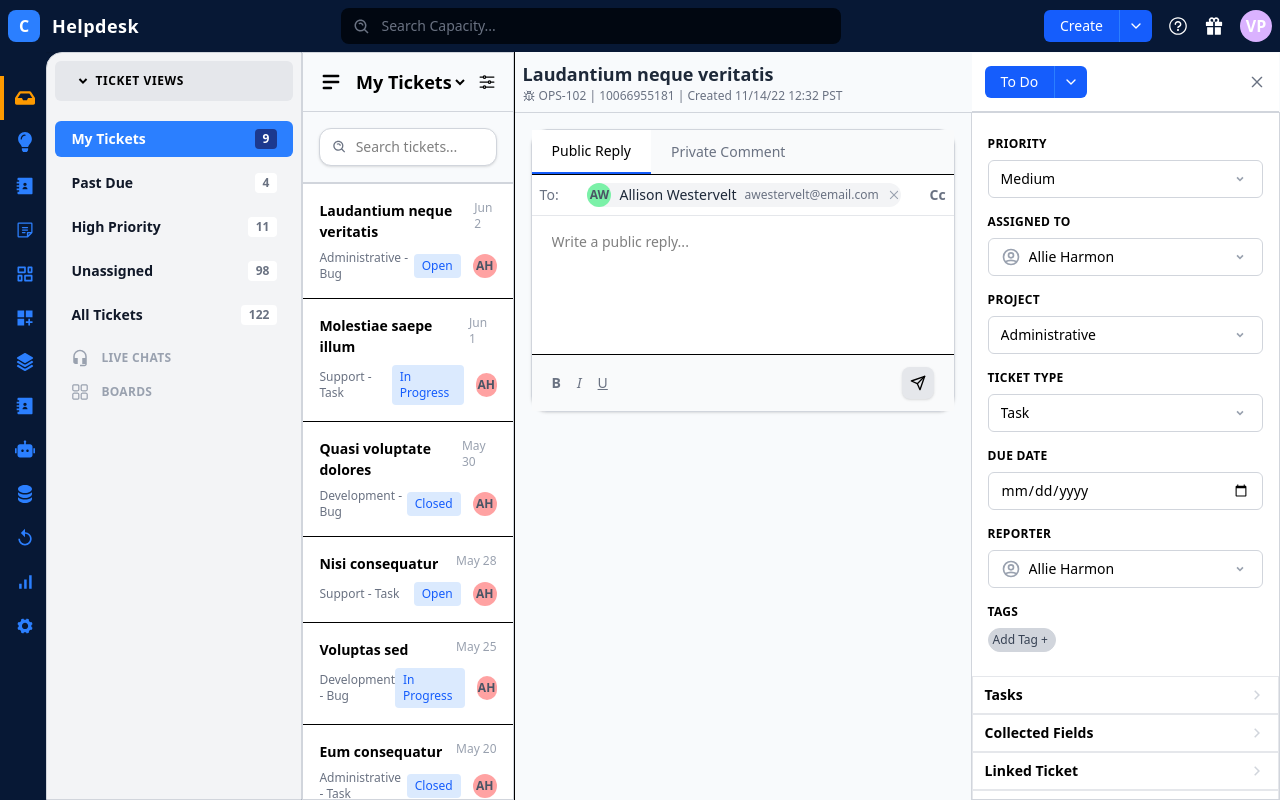
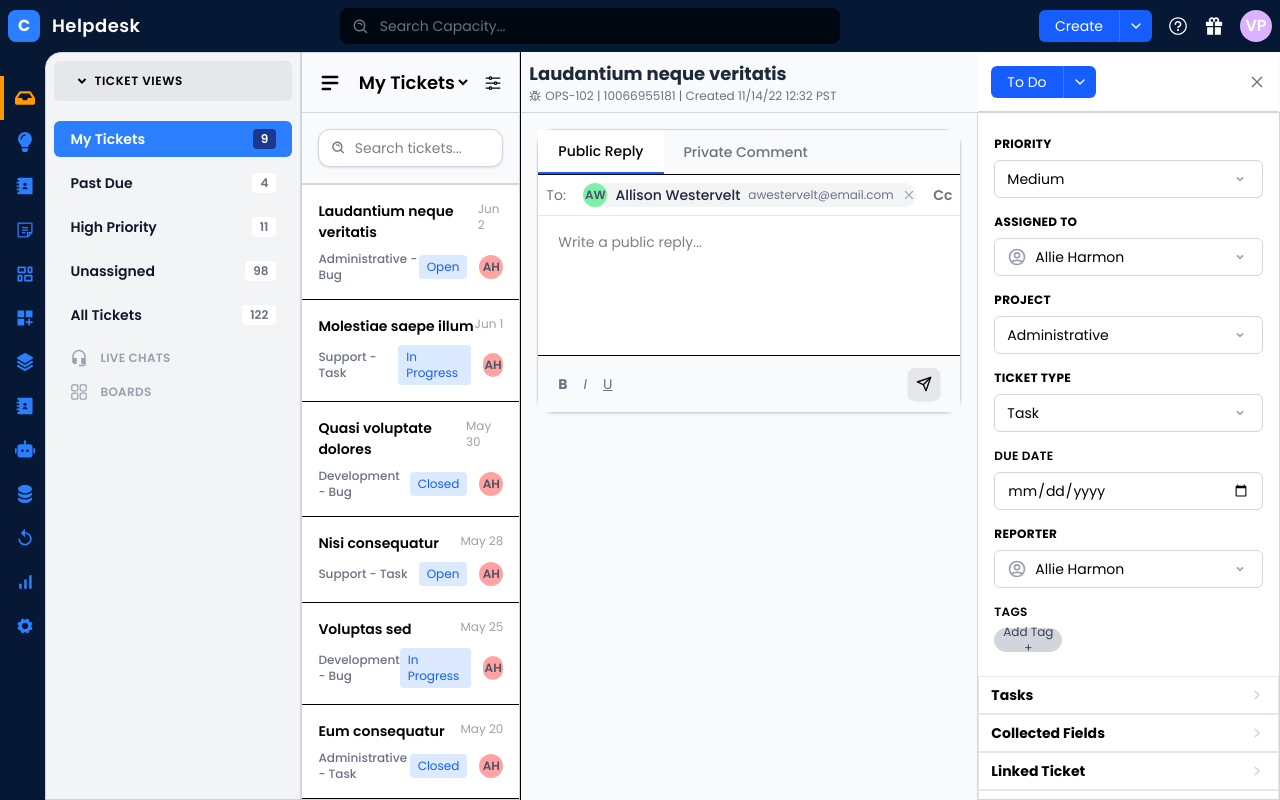
Before and after one commit to varun-web-dev/helpdesk-ui, a React (Vite) app: page / in a window 1280 px wide. Built offline with nearby package versions, Linux system fonts and the light colour scheme.

Commit message:
Adding Poppins font

```diff
--- a/src/components/TicketList.jsx
+++ b/src/components/TicketList.jsx
@@ -124,9 +124,6 @@
                 <option>Sneha Gupta</option>
                 <option>Rajesh Kumar</option>
                 <option>Amit Patil</option>
-
-
-
               </select>
 
               <button className="text-blue-600 text-sm flex items-center gap-1">
--- a/src/index.css
+++ b/src/index.css
@@ -1 +1,7 @@
+@import url('https://fonts.googleapis.com/css2?family=Poppins:ital,wght@0,100;0,200;0,300;0,400;0,500;0,600;0,700;0,800;0,900;1,100;1,200;1,300;1,400;1,500;1,600;1,700;1,800;1,900&display=swap');
+
 @import "tailwindcss";
+
+@theme{
+    --font-sans:"poppins", sans-serif;
+}
```
